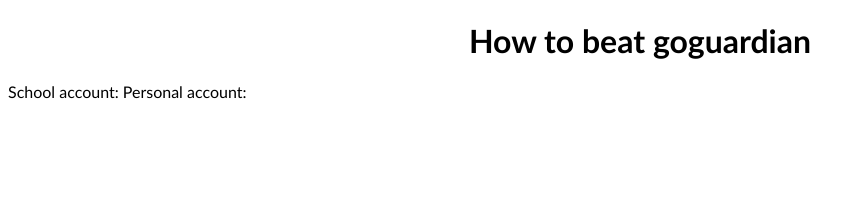
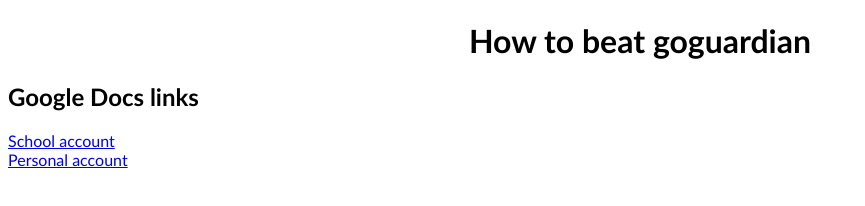
Before and after one commit to andliu766/andliu766.github.io, a website: page goguardian/index.html in a window 1280 px wide. Shown: the whole page, without its empty margins (0-865 px from the left). Drawn offline with Linux system fonts and the light colour scheme.

Commit message:
reset links

```diff
--- a/goguardian/index.html
+++ b/goguardian/index.html
@@ -5,7 +5,9 @@
     </h1>
 
     <body>
-        School account: <a href = "https://docs.google.com/document/d/1gJM5SRy7QESLkRoO2OImvZFB7KXyYkwE3Azsuygp0P4/edit?tab=t.0#heading=h.siclsnm8iw9q"></a>
-        Personal account: <a href = "https://docs.google.com/document/d/1sTpY7WUmcScAwC1T2zeND3Q_s-Z0tomxhNrRFTVsfcY/edit?tab=t.0"></a>
+        <h2> Google Docs links</h2>
+        <a href = "https://docs.google.com/document/d/1gJM5SRy7QESLkRoO2OImvZFB7KXyYkwE3Azsuygp0P4/edit?tab=t.0"> School account </a>
+        <br>
+        <a href = "https://docs.google.com/document/d/1sTpY7WUmcScAwC1T2zeND3Q_s-Z0tomxhNrRFTVsfcY/edit?tab=t.0"> Personal account </a>
     </body>
 </html>
```
